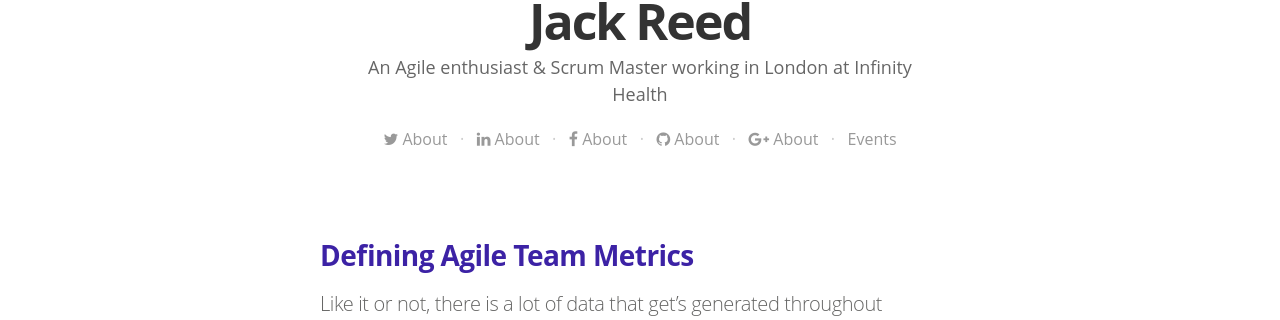
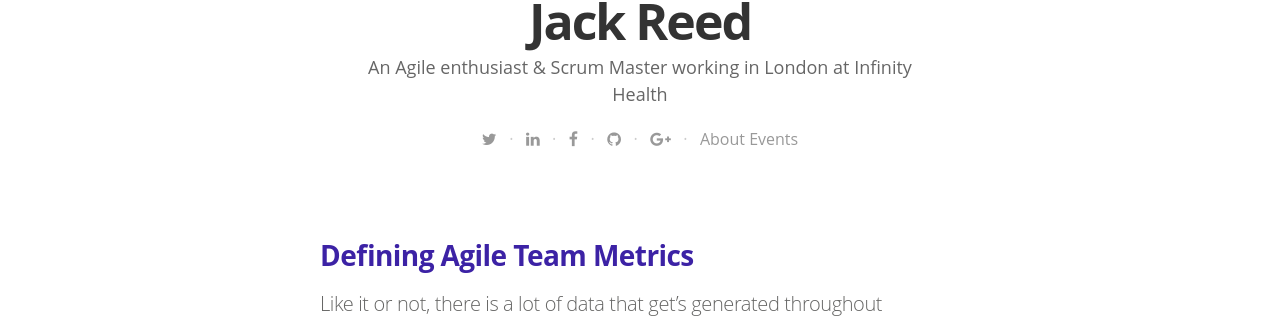
Before and after one commit to IamJackReed/JackReed, a Jekyll site: the page built from index.html, in a window 1280 px wide. Shown: the part 538-858 px from the top of the page. Built offline with Jekyll 4.4.1, drawn with Linux system fonts in a browser that asks for light colours; nearby versions of some CDN libraries; some web fonts are replaced; the list of posts is cut into pages by our own code.

Commit message:
Update index.html

```diff
--- a/index.html
+++ b/index.html
@@ -20,12 +20,11 @@ layout: default
             <a class="icon-{{ social.icon }}" href="{{ social.url }}" {% if social.desc %} title="{{ social.desc }}"{% endif %}">
               <i class="fa fa-{{ social.icon }}"></i>
             </a>
-      <a href={{ "/about/" | prepend: site.baseurl }}>About</a>
-          &nbsp;&nbsp;·&nbsp;&nbsp;
+            &nbsp;&nbsp;·&nbsp;&nbsp;
         {% endif %}
       {% endfor %}
+      <a href={{ "/about/" | prepend: site.baseurl }}>About</a>
       <a href={{ "/events/" | prepend: site.baseurl }}>Events</a>
-
     </div>
 </header>
 
```
